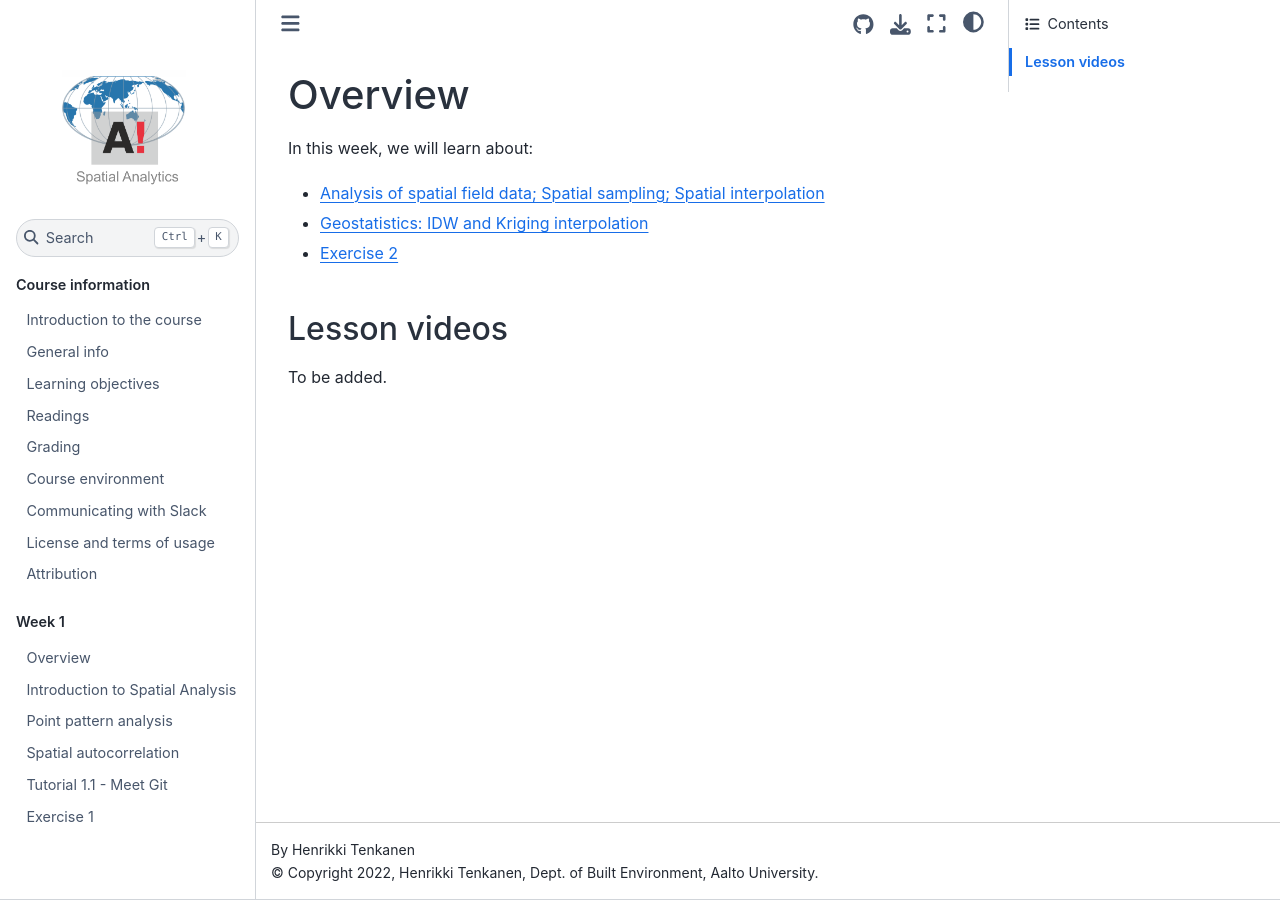
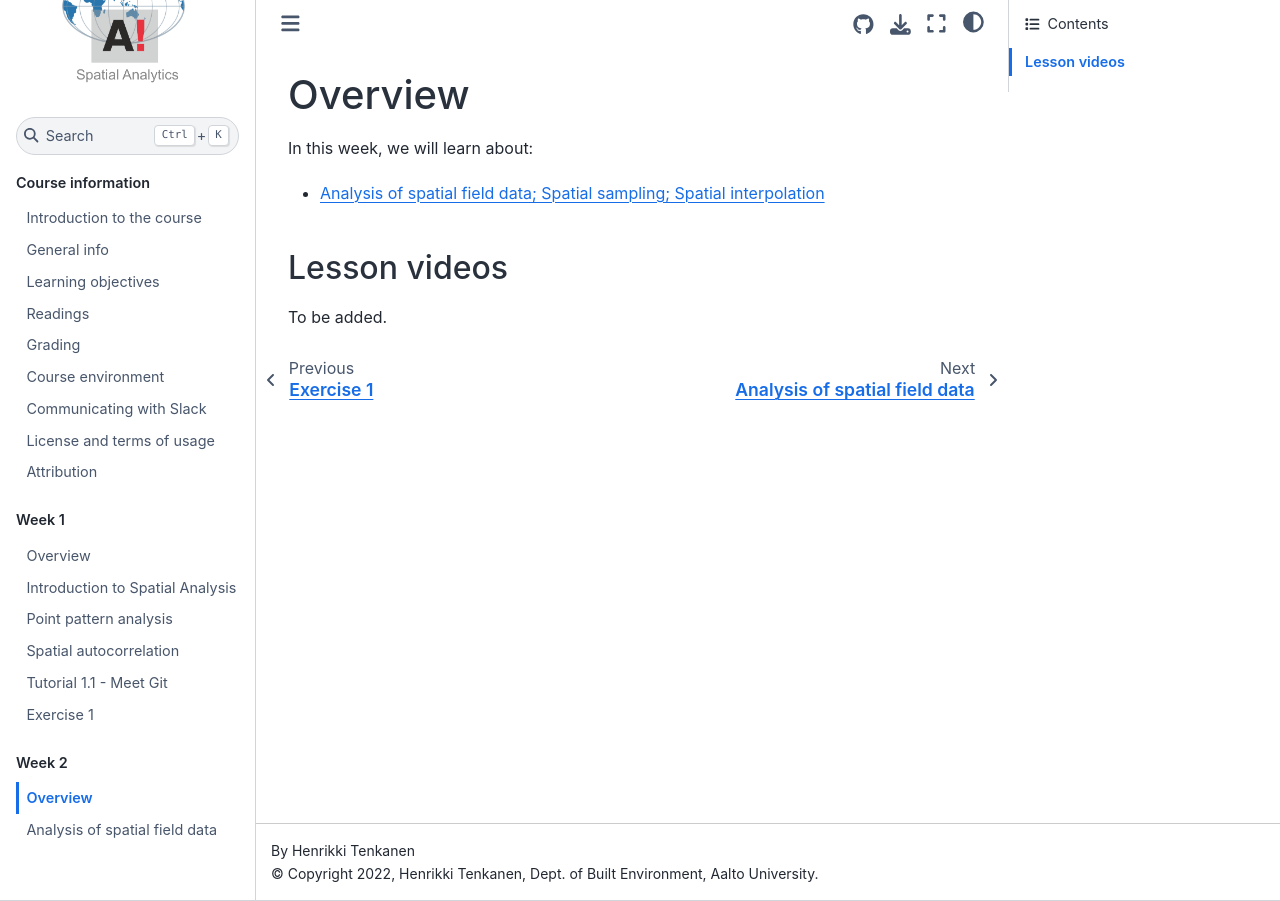
Before and after one commit to AaltoGIS/Spatial-Analytics, a Sphinx documentation site: the page built from source/lessons/L2/overview.rst, in a window 1280 px wide. Built offline with Sphinx 7.4.7 and the Sphinx Book theme 1.1.4, drawn with Linux system fonts in a browser that asks for light colours; pages that are not in the unit, such as notebooks, are missing from menus.

```diff
--- a/source/lessons/L2/overview.rst
+++ b/source/lessons/L2/overview.rst
@@ -4,8 +4,8 @@
 In this week, we will learn about:
 
 - :doc:`Analysis of spatial field data; Spatial sampling; Spatial interpolation <analysis-of-spatial-field-data>`
-- :doc:`Geostatistics: IDW and Kriging interpolation <geostatistics-kriging>`
-- :doc:`Exercise 2 <exercise-2>`
+.. - :doc:`Geostatistics: IDW and Kriging interpolation <geostatistics-kriging>`
+.. - :doc:`Exercise 2 <exercise-2>`
 
 Lesson videos
 -------------
```
Also changed, not shown: source/index.rst (+7 -8 lines).
